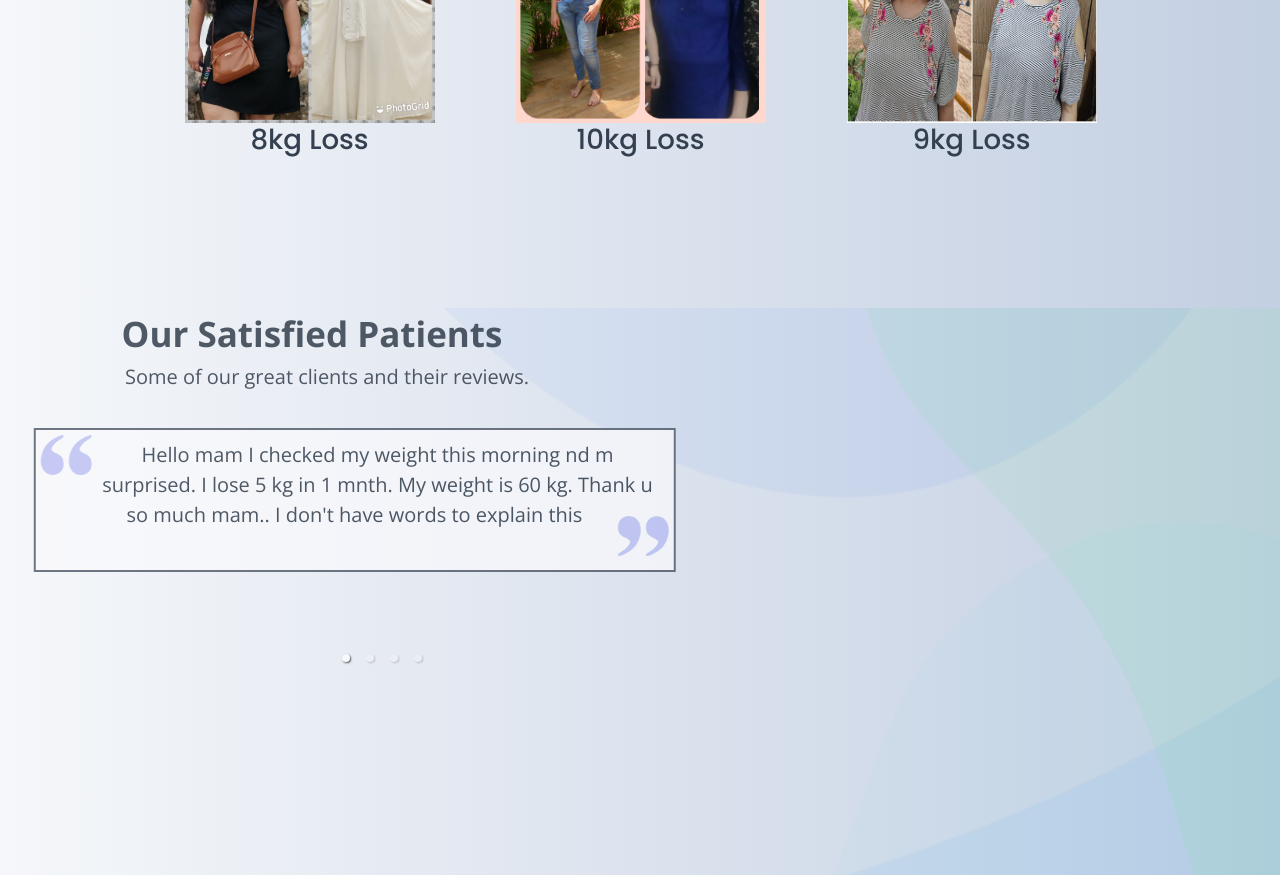
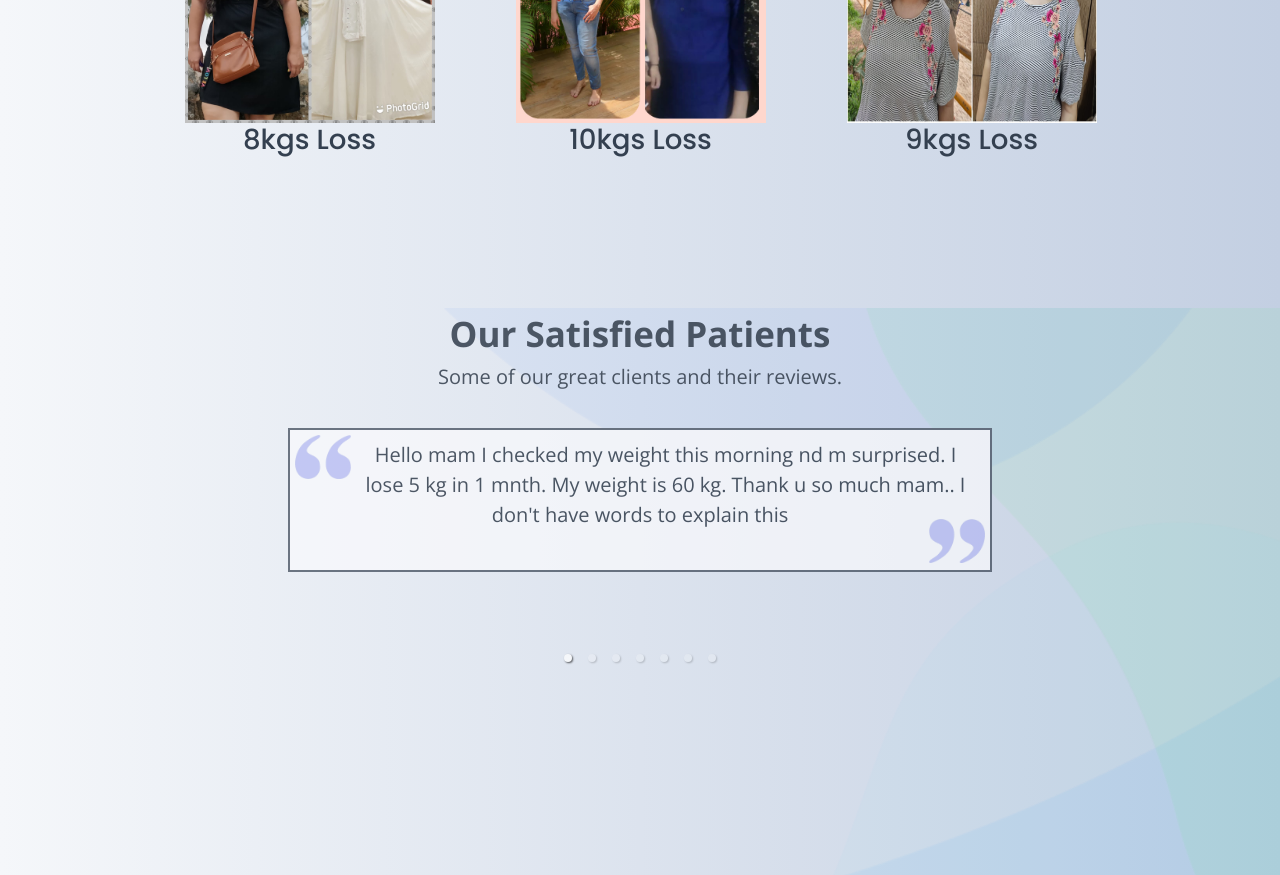
Before and after one commit to darshi214sejpal/Website_, a React (Create React App) app: page / in a window 1280 px wide. Shown: the part 3520-4395 px from the top of the page. Built offline with nearby package versions, Linux system fonts and the light colour scheme; a web font is replaced by a local one.

Commit message:
Add testimonals and success stories

```diff
--- a/src/components/Home/CustomerReview/CustomerReview.css
+++ b/src/components/Home/CustomerReview/CustomerReview.css
@@ -20,21 +20,13 @@
     font-size: 20px;
     color: var(--falcon-1100);
     text-align: center;
-    margin-left: 15px;
     margin-top: -15px !important;
 }
 
-.review-swipe{
-    margin-left: 70px;
-    width: 55%;
-    overflow: initial;
-    height: 50px !important;
-}
 .carousel-review{
     background-color: var(--falcon-100);
-    width: 70%;
-    margin-left: 12%;
-    margin-right: 12%;
+    width: 55%;
+    margin: auto;
     margin-top: 20px;
     border: solid 2px var(--falcon-900);
 }
@@ -47,14 +39,14 @@
     margin-top: 10px;
 }
 
-.review-by{
+/* .review-by{
     font-size: 30px;
     font-weight: bold;
     margin-top: 20px;
     margin-left: 15px;
     margin-right: 15px;
     margin-top: 10px;
-}
+} */
 
 .quotes-image-open{
     height: 8% !important;
@@ -66,7 +58,7 @@
     height: 8% !important;
     width: 8% !important;
     margin: 5px;
-    margin-top: -30px;
+    margin-top: -27px;
     float: right;
 }
 
@@ -78,18 +70,15 @@
         height: 450px;
     }
 
-    .review-swipe{
-        margin-left: 17%;
-        width: 70% !important;
+    .carousel-review {
+        width: 90%;
     }
+
     .review-text{
         font-size: 15px;
         font-weight: 600;
     }
 
-    .review-by{
-        font-size: 20px;
-    }
     .review-title{
         font-size: 25px;
         margin-top: 30px;
@@ -107,12 +96,10 @@
         height: 450px;
     }
 
-    .review-swipe{
-        margin-left: 13%;
-        width: 80% !important;
-        align-items: center !important;
-        justify-content: center !important;
+    .carousel-review {
+        width: 90%;
     }
+
     .review-text{
         font-size: 15px;
         font-weight: 600;
@@ -138,20 +125,16 @@
             height: 450px;
         }
 
-        .review-swipe{
-            margin-left: 8%;
-            width: 90% !important;
-            align-items: center !important;
-            justify-content: center !important;
+        .carousel-review {
+            width: 80%;
         }
+
+
         .review-text{
             font-size: 17px;
             font-weight: 600;
         }
 
-        .review-by{
-            font-size: 25px !important;
-        }
         .review-title{
             font-size: 30px;
             margin-top: 30px;
--- a/src/components/Home/CustomerReview/CustomerReviewData.js
+++ b/src/components/Home/CustomerReview/CustomerReviewData.js
@@ -21,4 +21,21 @@ export const CustomerReviewData = [
         written_by: 'Name?',
         description: ["Thnkeww so so much.. 😊😊 I have started getting compliments ..u r reducing ..home..😅..thanks a lot...more to go.🤗"]
     },
+    {
+        id: 5,
+        written_by: 'Name?',
+        description: ["It's been a great journey with your diet plans and I never thought lossing weight would be so easy I always had a myth that diet means only salad... but you really changed my outlook on that and I saw the transformation of. Myself and I feel great about it. ❤️❤️❤️❤️ Seeing myself into the mirror really makes me feel good."]
+    },
+    {
+        id: 6,
+        written_by: 'Name?',
+        description: ["Thanks a lot 💗 I am finding this reduction magical, I am able to fit in some of my jeans comfortably! Thankyou so much❤️",
+        "","Yes! Infact since I have started I can feel that even my sweet cravings have reduced significantly. Which is awesome because I never thought I could I still have cravings for pasteries, chole bhature and a few sweets! But still I feel a major change which I thought was not possible."],
+    },
+    {
+        id: 7,
+        written_by: 'Name?',
+        description: ["Yes Pooja and whole credit to u. Pooja mujh me kitna confidence aaya hai mai tumko bata nahi sakti",
+        "Every dress suits so much.... pehle itna conscious rehti thi but now I can wear anything."],
+    },
 ]
--- a/src/components/Home/CustomerReview/index.js
+++ b/src/components/Home/CustomerReview/index.js
@@ -10,7 +10,7 @@ const CustomerReview = () => {
 
   return (
     <>
-        <div className='container-review'>
+        {/* <div className='container-review'>
             <Row>
                 <Col className='col-md-1 col-0'>
 
@@ -19,7 +19,7 @@ const CustomerReview = () => {
                     <Row>
                     <p className='review-title'>Our Satisfied Patients</p>
                     <p className='review-subtitle'>Some of our great clients and their reviews.</p>
-                    <div className='review-swipe'>
+                    <div className='review-swipe bg-primary'>
                     <Carousel showArrows={false} showThumbs={false} showStatus={false} infiniteLoop={true} autoPlay={true}>
                     {CustomerReviewData.map((data) => (
                         <div data-interval={3000} className='carousel-review'>
@@ -29,7 +29,6 @@ const CustomerReview = () => {
                             ))}
                             <img src={CloseQuotes} alt='close-quotes' className='quotes-image-close'/>
                             <br />
-                            {/* <p className='review-by'>~ {data.written_by} </p> */}
                         </div>
                     ))}
 
@@ -40,6 +39,24 @@ const CustomerReview = () => {
                 <Col className='col-md-3'>
                 </Col>
             </Row>
+        </div> */}
+        <div className='container-review'>
+            <Row>
+                <p className='review-title'>Our Satisfied Patients</p>
+                <p className='review-subtitle'>Some of our great clients and their reviews.</p>
+                <Carousel showArrows={false} showThumbs={false} showStatus={false} infiniteLoop={true} autoPlay={true}>
+                    {CustomerReviewData.map((data) => (
+                        <div data-interval={3000} className='carousel-review'>
+                            <img src={OpenQuotes} alt='open-quotes' className='quotes-image-open'/>
+                            {data.description.map((desc) => (
+                                <p className='review-text'>{desc}</p>
+                            ))}
+                            <img src={CloseQuotes} alt='close-quotes' className='quotes-image-close'/>
+                            <br />
+                        </div>
+                    ))}
+                    </Carousel>
+            </Row>
         </div>
     </>
   )
--- a/src/components/Home/SuccessStories/SuccessStoriesData.js
+++ b/src/components/Home/SuccessStories/SuccessStoriesData.js
@@ -2,16 +2,21 @@ export const successStoriesData = [
     {
         id: 1,
         image : require('../../../assets/img/before-after/img1.jpeg'),
-        title: '8kg Loss',
+        title: '8kgs Loss',
     },
     {
         id: 2,
         image : require('../../../assets/img/before-after/img2.jpeg'),
-        title: '10kg Loss',
+        title: '10kgs Loss',
     },
     {
         id: 3,
         image : require('../../../assets/img/before-after/img3.jpeg'),
-        title: '9kg Loss',
+        title: '9kgs Loss',
+    },
+    {
+        id: 4,
+        image : require('../../../assets/img/before-after/img4.jpeg'),
+        title: '3kgs Loss',
     },
 ]
--- a/src/components/Home/SuccessStories/index.js
+++ b/src/components/Home/SuccessStories/index.js
@@ -1,5 +1,5 @@
 import React from 'react'
-import { Col, Row } from 'react-bootstrap';
+import { Row } from 'react-bootstrap';
 import "./SuccessStories.css"
 import Slider from "react-slick";
 import "slick-carousel/slick/slick.css";
@@ -13,7 +13,7 @@ const SuccessStories = () => {
     slidesToScroll: 1,
     autoplay: true,
     autoplaySpeed: 3000,
-    pauseOnHover: true,
+    pauseOnHover: false,
     initialSlide: 0,
       responsive: [
         {
```
Also changed, not shown: src/assets/img/before-after/img4.jpeg (added).
